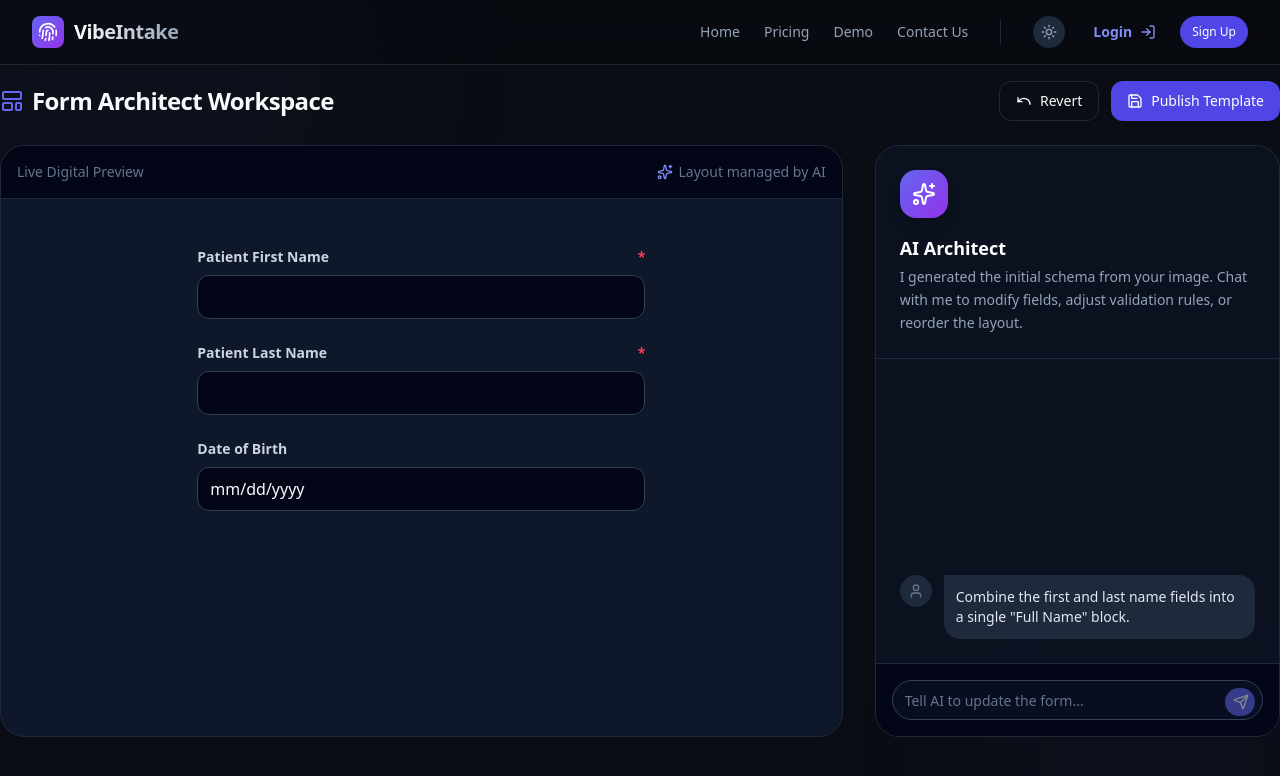
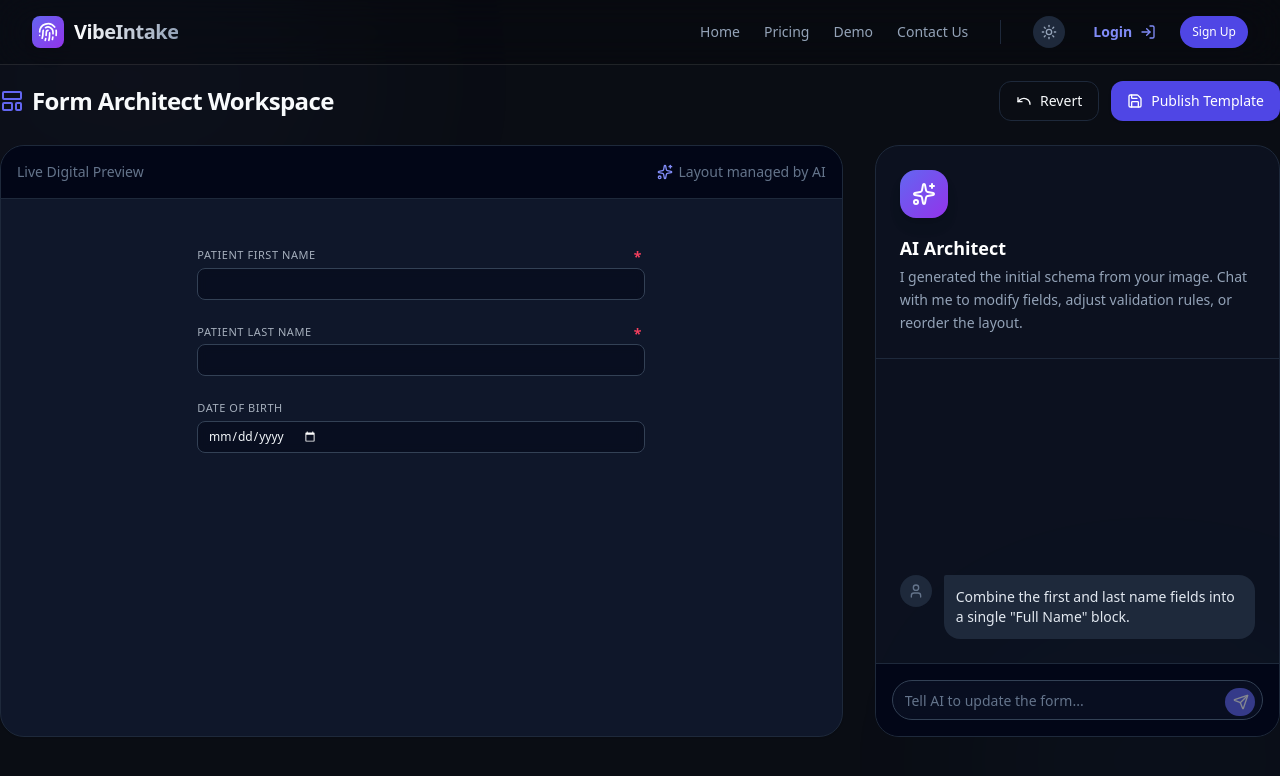
Before and after one commit to theweese/VibeIntake, a Next.js app: page /editor in a window 1280 px wide. Shown: the top 776 px of the page. Built offline with nearby package versions, Linux system fonts and the light colour scheme.

Commit message:
fix: removed leftover vibe-demo-fields state to render proper complex template in editor and updated editor preview visuals to match upload screen mockups

```diff
--- a/app/editor/page.tsx
+++ b/app/editor/page.tsx
@@ -2,7 +2,7 @@
 
 import { useState, useEffect } from 'react'
 import { Card, CardContent, Button, Input } from '@/components/ui'
-import { Sparkles, Save, Undo, LayoutTemplate, Send, User, ChevronRight, X, Copy, Check, Link as LinkIcon, Code } from 'lucide-react'
+import { Sparkles, Save, Undo, LayoutTemplate, Send, User, ChevronRight, X, Copy, Check, Link as LinkIcon, Code, ShieldAlert } from 'lucide-react'
 import { motion, AnimatePresence } from 'framer-motion'
 import toast from 'react-hot-toast'
 
@@ -120,14 +120,32 @@ export default function AIFormEditor() {
                                             layout
                                             initial={{ opacity: 0, scale: 0.95 }}
                                             animate={{ opacity: 1, scale: 1 }}
-                                            className="group"
+                                            className="w-full"
                                         >
-                                            <label className="text-sm font-semibold text-slate-700 dark:text-slate-300 block mb-2 flex justify-between">
-                                                {field.label} {field.required && <span className="text-rose-500">*</span>}
-                                            </label>
-                                            <div className="w-full h-11 border border-slate-300 dark:border-slate-700 bg-white dark:bg-slate-950 rounded-xl px-3 flex items-center shadow-sm">
-                                                {field.type === 'date' ? 'mm/dd/yyyy' : ''}
-                                            </div>
+                                            {field.type === 'sensitive_id' ? (
+                                                <div className="relative mt-2 mb-2 border border-rose-500/30 dark:border-rose-500/20 bg-rose-50/30 dark:bg-rose-950/20 rounded-xl p-4 shadow-sm animate-in fade-in duration-700">
+                                                    <div className="absolute -top-3 right-4 bg-rose-500 text-white text-[10px] font-bold px-3 py-1 rounded-full uppercase tracking-wider flex items-center gap-1 shadow-sm">
+                                                        <ShieldAlert className="w-3 h-3" /> PII Shield Active
+                                                    </div>
+                                                    <Input
+                                                        density="compact"
+                                                        label={field.label}
+                                                        type="password"
+                                                        placeholder="***-**-####"
+                                                        className="border-rose-200 dark:border-rose-900 bg-white dark:bg-slate-950 focus:ring-rose-400"
+                                                    />
+                                                </div>
+                                            ) : (
+                                                <div className="relative">
+                                                    {field.required && <span className="absolute top-0 right-1 text-rose-500 font-bold text-sm">*</span>}
+                                                    <Input
+                                                        density="compact"
+                                                        label={field.label}
+                                                        placeholder={field.type === 'date' ? 'mm/dd/yyyy' : ''}
+                                                        type={field.type === 'date' ? 'date' : (field.type && field.type !== 'sensitive_id' ? field.type : 'text')}
+                                                    />
+                                                </div>
+                                            )}
                                         </motion.div>
                                     ))}
                                 </motion.div>
--- a/app/upload/page.tsx
+++ b/app/upload/page.tsx
@@ -581,6 +581,7 @@ END:VCALENDAR`;
                                                                 <Button onClick={() => {
                                                                     const formName = detectedForm === 'adopt-a-family' ? 'Adopt A Family Reg' : (detectedForm === 'sterling-cooper' ? 'Sterling Cooper Enterprise' : 'Custom AI Intake Form');
                                                                     localStorage.setItem('vibe-demo-form', formName);
+                                                                    localStorage.removeItem('vibe-demo-fields');
                                                                     router.push('/signup');
                                                                 }} className="h-12 w-full bg-white text-indigo-900 hover:bg-slate-100 font-bold text-base shadow-lg cursor-pointer transform hover:scale-105 transition-all">
                                                                     Create Account & Deploy
@@ -612,6 +613,6 @@ END:VCALENDAR`;
                     )}
                 </AnimatePresence>
             </div>
-        </div>
+        </div >
     )
 }
```
